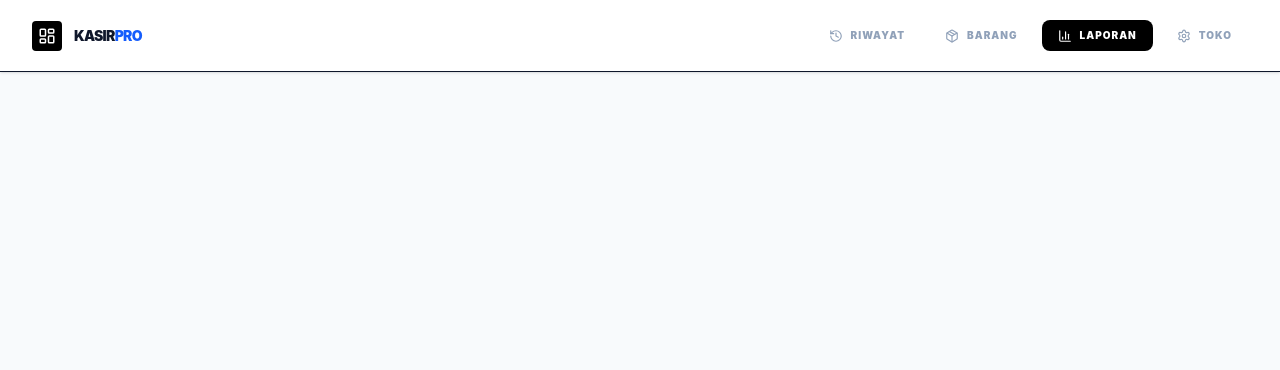
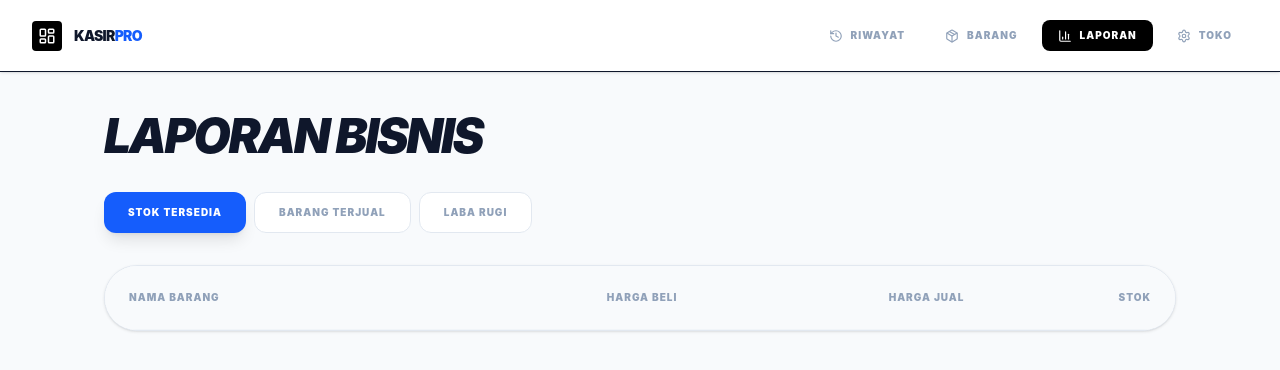
Before and after one commit to masjam21/invoice, a React (Vite) app: page / in a window 1280 px wide. Both pictures are taken after a click on the button "LAPORAN". Shown: the top 370 px of the page. Built offline with nearby package versions, Linux system fonts and the light colour scheme.

Commit message:
Update App.jsx

```diff
--- a/src/App.jsx
+++ b/src/App.jsx
@@ -35,6 +35,7 @@ export default function App() {
   const [itemSearchTerm, setItemSearchTerm] = useState("");
   const [editingItem, setEditingItem] = useState(null);
   const [showItemSelector, setShowItemSelector] = useState(null);
+  const [reportTab, setReportTab] = useState("stock"); // 'stock' | 'sold' | 'profit'
   const [printMode, setPrintMode] = useState("thermal");
 
   // State untuk Info Toko
@@ -363,60 +364,164 @@ export default function App() {
           </div>
         )}
 
-        {view === "settings" && (
-          /* --- PENGATURAN TOKO --- */
-          <div className="animate-in fade-in max-w-2xl mx-auto">
-            <h2 className="text-4xl font-black uppercase tracking-tighter mb-8 italic">
-              Profil Toko
+        {view === "reports" && (
+          /* --- MENU LAPORAN --- */
+          <div className="animate-in fade-in">
+            <h2 className="text-5xl font-black uppercase tracking-tighter mb-8 italic">
+              Laporan Bisnis
             </h2>
-            <div className="bg-white p-8 rounded-[2rem] border border-slate-200 shadow-sm space-y-6">
-              <div>
-                <label className="block text-[10px] font-black uppercase tracking-widest text-slate-400 mb-2">
-                  Nama Toko
-                </label>
-                <input
-                  type="text"
-                  className="w-full bg-slate-50 border border-slate-200 p-4 rounded-xl outline-none focus:ring-2 focus:ring-blue-600 transition-all font-bold uppercase"
-                  value={storeInfo.name}
-                  onChange={(e) => setStoreInfo({ ...storeInfo, name: e.target.value })}
-                  placeholder="Masukkan nama toko"
-                />
+
+            <div className="flex flex-wrap gap-2 mb-8 no-print">
+              {[
+                { id: 'stock', label: 'Stok Tersedia' },
+                { id: 'sold', label: 'Barang Terjual' },
+                { id: 'profit', label: 'Laba Rugi' }
+              ].map(tab => (
+                <button
+                  key={tab.id}
+                  onClick={() => setReportTab(tab.id)}
+                  className={`px-6 py-3 rounded-xl text-[10px] font-black uppercase tracking-widest transition-all ${reportTab === tab.id ? 'bg-blue-600 text-white shadow-lg' : 'bg-white text-slate-400 border border-slate-200 hover:bg-slate-50'}`}
+                >
+                  {tab.label}
+                </button>
+              ))}
+            </div>
+
+            {reportTab === 'stock' && (
+              /* --- LAPORAN STOK TERSEDIA --- */
+              <div className="bg-white rounded-[2.5rem] border border-slate-200 shadow-sm overflow-hidden animate-in fade-in">
+                <table className="w-full text-left">
+                  <thead className="bg-slate-50 border-b border-slate-100">
+                    <tr>
+                      <th className="p-6 text-[10px] font-black uppercase tracking-widest text-slate-400">Nama Barang</th>
+                      <th className="p-6 text-[10px] font-black uppercase tracking-widest text-slate-400 text-right">Harga Beli</th>
+                      <th className="p-6 text-[10px] font-black uppercase tracking-widest text-slate-400 text-right">Harga Jual</th>
+                      <th className="p-6 text-[10px] font-black uppercase tracking-widest text-slate-400 text-right">Stok</th>
+                    </tr>
+                  </thead>
+                  <tbody className="divide-y divide-slate-50">
+                    {items.map(item => (
+                      <tr key={item.id} className="hover:bg-slate-50 transition-colors">
+                        <td className="p-6 font-black uppercase text-sm tracking-tight">{item.name}</td>
+                        <td className="p-6 text-right font-bold text-slate-500">Rp {item.buyingPrice?.toLocaleString("id-ID") || 0}</td>
+                        <td className="p-6 text-right font-bold text-blue-600">Rp {item.price.toLocaleString("id-ID")}</td>
+                        <td className={`p-6 text-right font-black ${item.stock <= 5 ? 'text-red-500' : 'text-slate-900'}`}>{item.stock || 0}</td>
+                      </tr>
+                    ))}
+                  </tbody>
+                </table>
               </div>
-              <div>
-                <label className="block text-[10px] font-black uppercase tracking-widest text-slate-400 mb-2">
-                  Alamat Toko
-                </label>
-                <textarea
-                  className="w-full bg-slate-50 border border-slate-200 p-4 rounded-xl outline-none focus:ring-2 focus:ring-blue-600 transition-all font-bold resize-none h-24"
-                  value={storeInfo.address}
-                  onChange={(e) => setStoreInfo({ ...storeInfo, address: e.target.value })}
-                  placeholder="Masukkan alamat lengkap"
-                />
+            )}
+
+            {reportTab === 'sold' && (
+              /* --- LAPORAN BARANG TERJUAL --- */
+              <div className="bg-white rounded-[2.5rem] border border-slate-200 shadow-sm overflow-hidden animate-in fade-in">
+                <table className="w-full text-left">
+                  <thead className="bg-slate-50 border-b border-slate-100">
+                    <tr>
+                      <th className="p-6 text-[10px] font-black uppercase tracking-widest text-slate-400">Nama Barang</th>
+                      <th className="p-6 text-[10px] font-black uppercase tracking-widest text-slate-400 text-right">Total Terjual</th>
+                      <th className="p-6 text-[10px] font-black uppercase tracking-widest text-slate-400 text-right">Total Pendapatan</th>
+                    </tr>
+                  </thead>
+                  <tbody className="divide-y divide-slate-50">
+                    {Array.from(
+                      invoices.reduce((acc, inv) => {
+                        inv.items.forEach(item => {
+                          const existing = acc.get(item.description) || { qty: 0, total: 0 };
+                          acc.set(item.description, {
+                            qty: existing.qty + item.qty,
+                            total: existing.total + (item.qty * item.price)
+                          });
+                        });
+                        return acc;
+                      }, new Map()).entries()
+                    ).map(([name, data]) => (
+                      <tr key={name} className="hover:bg-slate-50 transition-colors">
+                        <td className="p-6 font-black uppercase text-sm tracking-tight">{name}</td>
+                        <td className="p-6 text-right font-black text-slate-900">{data.qty}</td>
+                        <td className="p-6 text-right font-bold text-blue-600">Rp {data.total.toLocaleString("id-ID")}</td>
+                      </tr>
+                    ))}
+                  </tbody>
+                </table>
               </div>
-              <div>
-                <label className="block text-[10px] font-black uppercase tracking-widest text-slate-400 mb-2">
-                  Catatan Kaki Default (Terima kasih, dsb)
-                </label>
-                <textarea
-                  className="w-full bg-slate-50 border border-slate-200 p-4 rounded-xl outline-none focus:ring-2 focus:ring-blue-600 transition-all font-bold resize-none italic h-24"
-                  value={storeInfo.defaultNotes}
-                  onChange={(e) => setStoreInfo({ ...storeInfo, defaultNotes: e.target.value })}
-                  placeholder="Catatan di bawah struk"
-                />
+            )}
+
+            {reportTab === 'profit' && (
+              /* --- LAPORAN LABA RUGI --- */
+              <div className="space-y-6 animate-in fade-in">
+                <div className="grid grid-cols-1 md:grid-cols-3 gap-6">
+                  {(() => {
+                    let totalRevenue = 0;
+                    let totalCost = 0;
+                    invoices.forEach(inv => {
+                      inv.items.forEach(item => {
+                        totalRevenue += item.qty * item.price;
+                        // Find item in DB to get buying price
+                        const dbItem = items.find(i => i.name === item.description);
+                        if (dbItem) {
+                          totalCost += item.qty * (dbItem.buyingPrice || 0);
+                        }
+                      });
+                    });
+                    const profit = totalRevenue - totalCost;
+
+                    return (
+                      <>
+                        <div className="bg-white p-8 rounded-[2rem] border border-slate-200 shadow-sm">
+                          <p className="text-[10px] font-black uppercase tracking-widest text-slate-400 mb-4">Total Pendapatan</p>
+                          <div className="text-3xl font-black tracking-tighter italic">Rp {totalRevenue.toLocaleString("id-ID")}</div>
+                        </div>
+                        <div className="bg-white p-8 rounded-[2rem] border border-slate-200 shadow-sm">
+                          <p className="text-[10px] font-black uppercase tracking-widest text-slate-400 mb-4">Total Modal (HPP)</p>
+                          <div className="text-3xl font-black tracking-tighter italic text-slate-400">Rp {totalCost.toLocaleString("id-ID")}</div>
+                        </div>
+                        <div className={`p-8 rounded-[2rem] border shadow-lg ${profit >= 0 ? 'bg-blue-600 border-blue-600 text-white' : 'bg-red-600 border-red-600 text-white'}`}>
+                          <p className="text-[10px] font-black uppercase tracking-widest opacity-70 mb-4">Laba Bersih</p>
+                          <div className="text-4xl font-black tracking-tighter italic">Rp {profit.toLocaleString("id-ID")}</div>
+                        </div>
+                      </>
+                    );
+                  })()}
+                </div>
+
+                <div className="bg-white p-8 rounded-[2rem] border border-slate-200 shadow-sm">
+                  <h4 className="text-sm font-black uppercase tracking-widest mb-6">Detail Margin per Invoice</h4>
+                  <table className="w-full text-left">
+                    <thead>
+                      <tr className="border-b border-slate-100">
+                        <th className="pb-4 text-[9px] font-black uppercase text-slate-400">ID Transaksi</th>
+                        <th className="pb-4 text-[9px] font-black uppercase text-slate-400">Pelanggan</th>
+                        <th className="pb-4 text-right text-[9px] font-black uppercase text-slate-400">Revenue</th>
+                        <th className="pb-4 text-right text-[9px] font-black uppercase text-slate-400">Modal</th>
+                        <th className="pb-4 text-right text-[9px] font-black uppercase text-slate-400">Laba</th>
+                      </tr>
+                    </thead>
+                    <tbody className="divide-y divide-slate-50 italic">
+                      {invoices.map(inv => {
+                        let rev = 0;
+                        let cost = 0;
+                        inv.items.forEach(it => {
+                          rev += it.qty * it.price;
+                          const dbIt = items.find(i => i.name === it.description);
+                          if (dbIt) { cost += it.qty * (dbIt.buyingPrice || 0); }
+                        });
+                        return (
+                          <tr key={inv.id}>
+                            <td className="py-4 text-xs font-black">{inv.id}</td>
+                            <td className="py-4 text-xs font-bold text-slate-400">{inv.clientName || 'PELANGGAN UMUM'}</td>
+                            <td className="py-4 text-right text-xs font-bold">Rp {rev.toLocaleString("id-ID")}</td>
+                            <td className="py-4 text-right text-xs font-bold text-slate-400">Rp {cost.toLocaleString("id-ID")}</td>
+                            <td className={`py-4 text-right text-xs font-black ${rev - cost >= 0 ? 'text-blue-600' : 'text-red-600'}`}>Rp {(rev - cost).toLocaleString("id-ID")}</td>
+                          </tr>
+                        );
+                      })}
+                    </tbody>
+                  </table>
+                </div>
               </div>
-
-              <div className="pt-4 flex justify-end">
-                <button
-                  onClick={() => {
-                     showMsg("Profil toko berhasil disimpan!");
-                     setView("list");
-                  }}
-                  className="bg-black text-white px-8 py-4 rounded-xl font-black text-[10px] uppercase tracking-widest flex items-center gap-2 hover:bg-slate-800 transition-all shadow-lg active:scale-95"
-                >
-                  <Save size={16} /> SIMPAN PERUBAHAN
-                </button>
-              </div>
-            </div>
+            )}
           </div>
         )}
 
```
